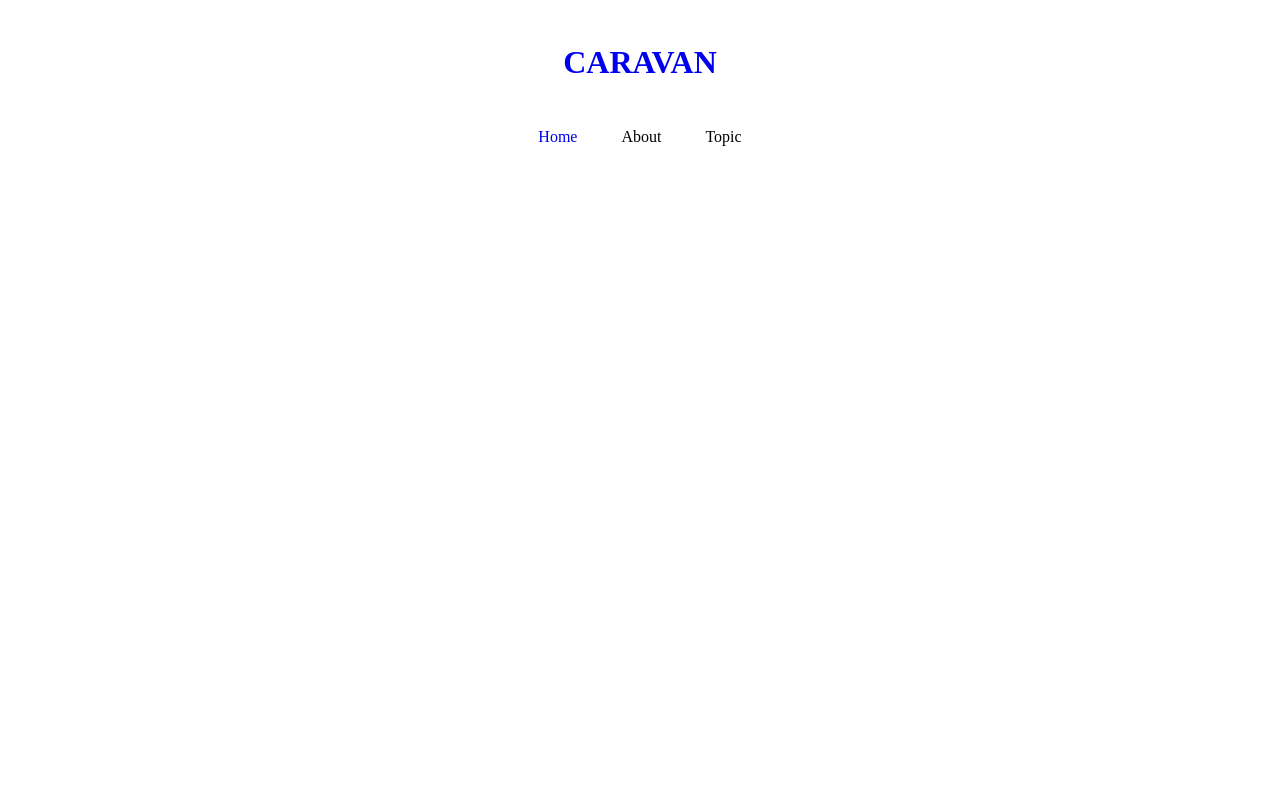
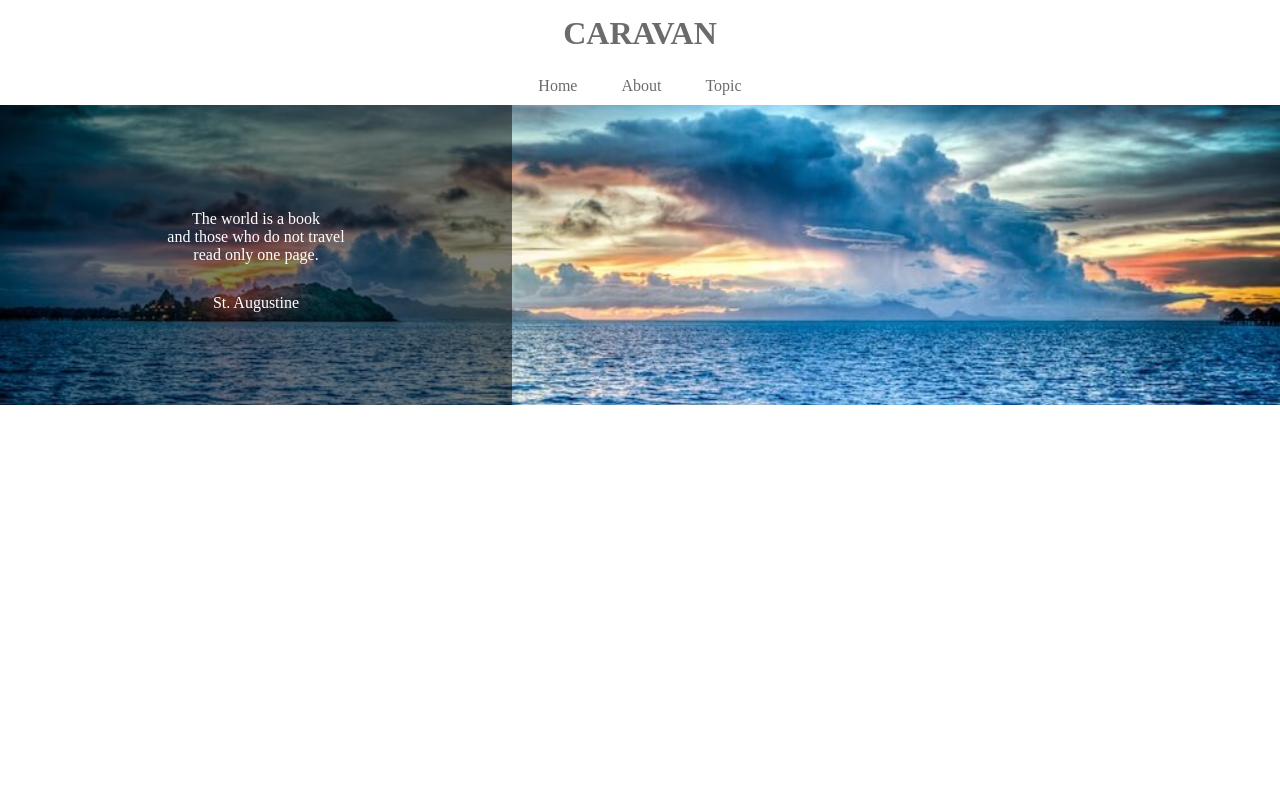
Before and after one commit to haru-0909/html-scc, a plain HTML site: page index.html in a window 1280 px wide. Shown: the top 800 px of the page. Drawn offline with Linux system fonts and the light colour scheme.

Commit message:
[Finish]1-6

```diff
--- a/index.html
+++ b/index.html
@@ -5,8 +5,6 @@
     <link rel="stylesheet" href="style.css"/>
     <title>CARANAN</title>
   </head>
-
-
   <body>
     <header>
       <h1 class="heading">
@@ -15,7 +13,6 @@
         </a>
       </h1>
     </header>
-
     <nav>
       <ul class="nav-list">
         <li class="nav-list-item">
@@ -25,19 +22,24 @@
         <li class="nav-list-item">Topic</li>
       </ul>
     </nav>
-
     <div class="main-visual">
-      <div class="main-visual-content"></div>
+      <div class="main-visual-content">
+        <p class="main-visual-text">
+          The world is a book<br/>
+          and those who do not travel<br/>
+          read only one page.
+        </p>
+        <p class="main-visual-name">
+          St. Augustine
+        </p>
+      </div>
     </div>
-
     <div class="main">
       <div class="blog"></div>
       <div class="sidebar"></div>
     </div>
-
 <footer>
   <p class="footer-text">© All rights reserved by Infratop.Inc.</p>
-
 </footer>
   </body>
-</html>
+</html>S
--- a/style.css
+++ b/style.css
@@ -1,65 +1,66 @@
-＊ {
+* {
   margin: 0;
   padding: 0;
   box-sizing: border-box;
-  color: #6c6b6b;
+  color: #6C6B6B;
 }
-
 a {
   text-decoration: none;
 }
-
 header {
   width: 90%;
   padding: 15px 0;
   margin: 0 auto;
   text-align: center;
 }
-
 header .heading {
   font-size: 32px;
 }
-
 .nav-list {
   text-align: center;
   padding: 10px 0;
   margin: 0 auto;
 }
-
 .nav-list-item {
   list-style: none;
   display: inline-block;
   margin: 0 20px;
 }
-
 .main-visual {
   width: 100%;
   height: 300px;
+  background-image: url(img/mv.jpg);
+  background-size: cover;
+  background-position: center;
 }
-
 .main-visual-content {
-  width: 350px;
+  width: 40%;
   height: 300px;
+  background-color: rgba(0,0,0,0.5);
+  text-align: center;
+  padding-top: 105px;
 }
-
+.main-visual-text {
+  color: #fff;
+}
+.main-visual-name {
+  margin-top: 30px;
+  color: #fff;
+}
 .main {
   width: 840px;
-
   display: flex;
   justify-content: center;
   margin: 0 auto;
 }
-
 .blog {
   width: 600px;
   height: 1400px;
 }
-
 .sidebar {
   width: 240px;
   height: 1400px;
 }
-
 footer {
   width: 100%;
   height: 120px;
@@ -67,7 +68,6 @@ footer {
   line-height: 120px;
   background-color: #848282;
 }
-
 .footer-text {
   color: #fff;
 }
```
Also changed, not shown: img/airport.jpg (added), img/asia.jpg (added), img/desert.jpg (added), img/forest.jpg (added), img/italy.jpg (added), img/japan.jpg (added), img/japan2.jpg (added), img/lake.jpg (added), img/mv.jpg (added), img/person.jpg (added), img/road.jpg (added), img/snow.jpg (added), 1 other file.
